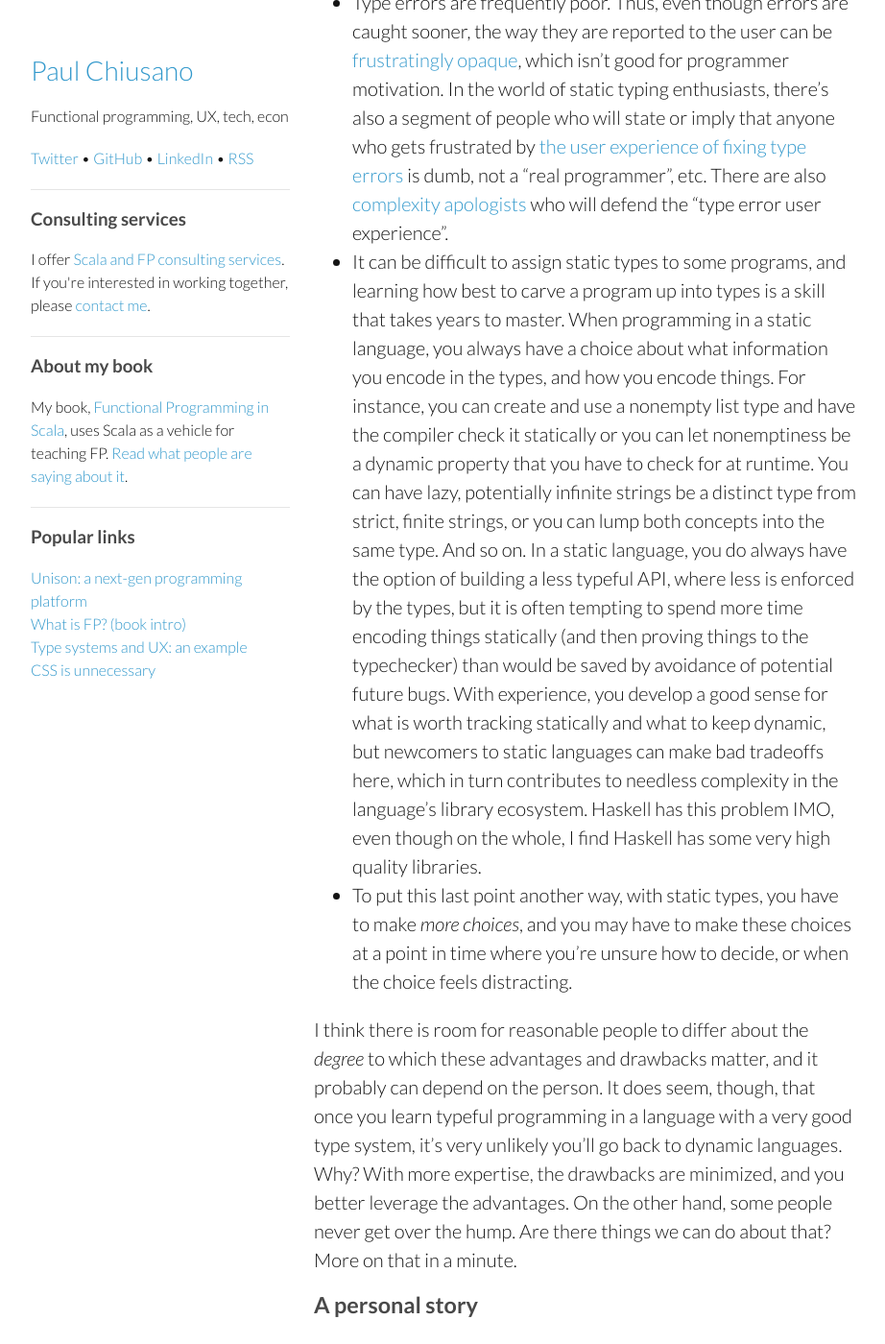
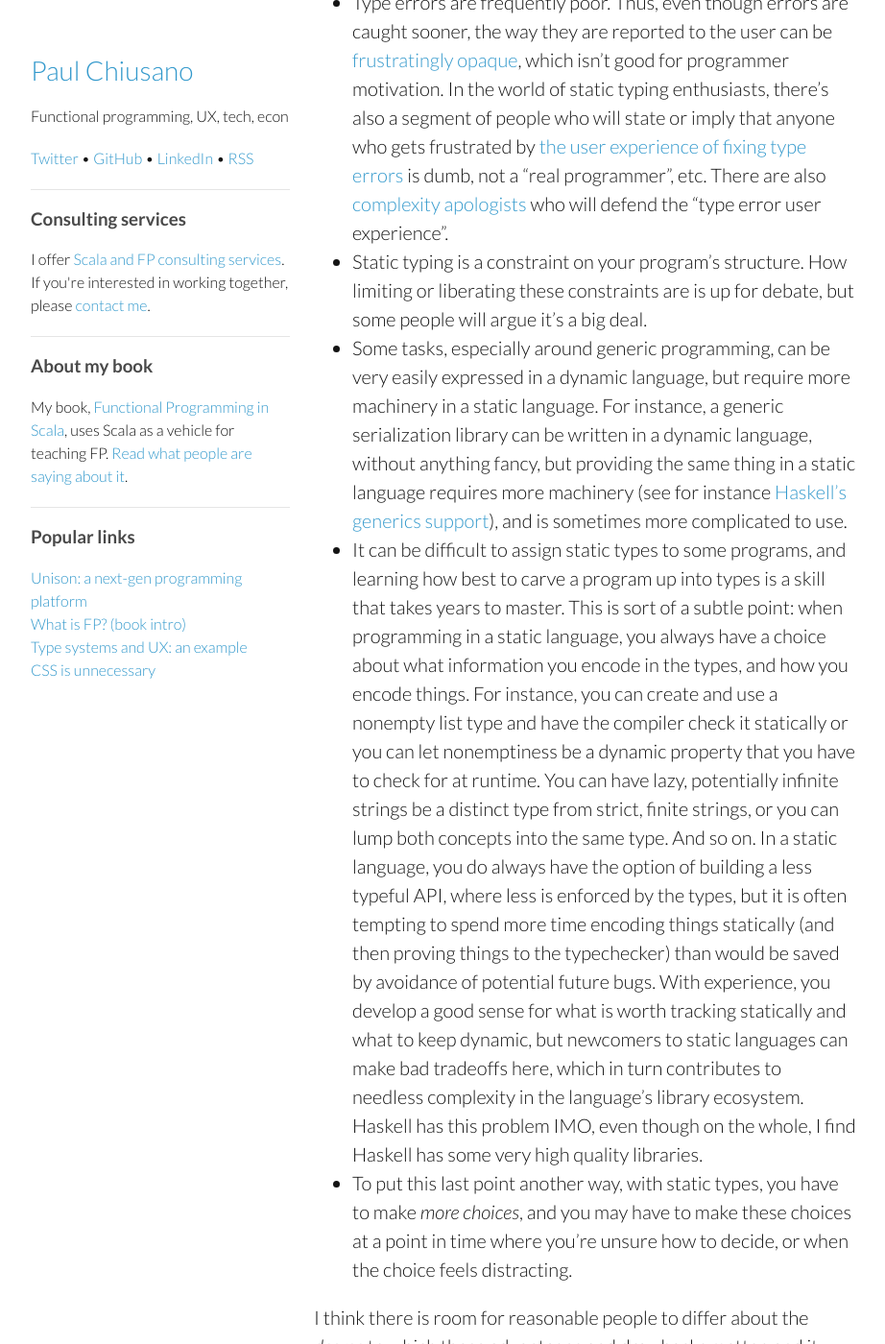
Before and after one commit to pchiusano/pchiusano.github.io, a Jekyll site: the page built from _posts/2016-09-15-static-vs-dynamic.markdown, in a window 1280 px wide and 1400 px high, scrolled down 2723 px. Shown: the whole window at 96% size, without its empty margins (178-1100 px from the left). Built offline with Jekyll 4.4.1, drawn with Linux system fonts in a browser that asks for light colours; comment, search, counter and statistics services are not loaded.

Commit message:
Update 2016-09-15-static-vs-dynamic.markdown

```diff
--- a/_posts/2016-09-15-static-vs-dynamic.markdown
+++ b/_posts/2016-09-15-static-vs-dynamic.markdown
@@ -24,13 +24,12 @@ Now for some drawbacks to static typing:
 
 * Like any formalism, types require some investment up front to become fluent in.
 * Type errors are frequently poor. Thus, even though errors are caught sooner, the way they are reported to the user can be [frustratingly opaque](/2015-03-26/type-errors.html), which isn't good for programmer motivation. In the world of static typing enthusiasts, there's also a segment of people who will state or imply that anyone who gets frustrated by [the user experience of fixing type errors](/2015-03-26/type-errors.html) is dumb, not a "real programmer", etc. There are also [complexity apologists](/2016-02-25/tech-adoption.html) who will defend the "type error user experience".
-* It can be difficult to assign static types to some programs, and learning how best to carve a program up into types is a skill that takes years to master. When programming in a static language, you always have a choice about what information you encode in the types, and how you encode things. For instance, you can create and use a nonempty list type and have the compiler check it statically or you can let nonemptiness be a dynamic property that you have to check for at runtime. You can have lazy, potentially infinite strings be a distinct type from strict, finite strings, or you can lump both concepts into the same type. And so on. In a static language, you do always have the option of building a less typeful API, where less is enforced by the types, but it is often tempting to spend more time encoding things statically (and then proving things to the typechecker) than would be saved by avoidance of potential future bugs. With experience, you develop a good sense for what is worth tracking statically and what to keep dynamic, but newcomers to static languages can make bad tradeoffs here, which in turn contributes to needless complexity in the language's library ecosystem. Haskell has this problem IMO, even though on the whole, I find Haskell has some very high quality libraries.
+* Static typing is a constraint on your program's structure. How limiting or liberating these constraints are is up for debate, but some people will argue it's a big deal.
+* Some tasks, especially around generic programming, can be very easily expressed in a dynamic language, but require more machinery in a static language. For instance, a generic serialization library can be written in a dynamic language, without anything fancy, but providing the same thing in a static language requires more machinery (see for instance [Haskell's generics support](https://wiki.haskell.org/Generics)), and is sometimes more complicated to use.
+* It can be difficult to assign static types to some programs, and learning how best to carve a program up into types is a skill that takes years to master. This is sort of a subtle point: when programming in a static language, you always have a choice about what information you encode in the types, and how you encode things. For instance, you can create and use a nonempty list type and have the compiler check it statically or you can let nonemptiness be a dynamic property that you have to check for at runtime. You can have lazy, potentially infinite strings be a distinct type from strict, finite strings, or you can lump both concepts into the same type. And so on. In a static language, you do always have the option of building a less typeful API, where less is enforced by the types, but it is often tempting to spend more time encoding things statically (and then proving things to the typechecker) than would be saved by avoidance of potential future bugs. With experience, you develop a good sense for what is worth tracking statically and what to keep dynamic, but newcomers to static languages can make bad tradeoffs here, which in turn contributes to needless complexity in the language's library ecosystem. Haskell has this problem IMO, even though on the whole, I find Haskell has some very high quality libraries.
 * To put this last point another way, with static types, you have to make _more choices_, and you may have to make these choices at a point in time where you're unsure how to decide, or when the choice feels distracting.
 
-I think there is room for reasonable people to differ about the _degree_ to which these advantages and drawbacks matter, and it probably can depend on the person.
-It does seem, though, that once you learn typeful programming in a language with a very good type system, it's very unlikely you'll go back to dynamic languages.
-Why? With more expertise, the drawbacks are minimized, and you better leverage the advantages. On the other hand, some people never get over the hump. Are there things we can do about that?
-More on that in a minute.
+I think there is room for reasonable people to differ about the _degree_ to which these advantages and drawbacks matter, and it probably can depend on the person. It does seem, though, that once you learn typeful programming in a language with a very good type system, it's very unlikely you'll go back to dynamic languages. Why? With more expertise, the drawbacks are minimized, and you better leverage the advantages. On the other hand, some people never get over the hump. Are there things we can do about that? More on that in a minute.
 
 ### A personal story
 
```
